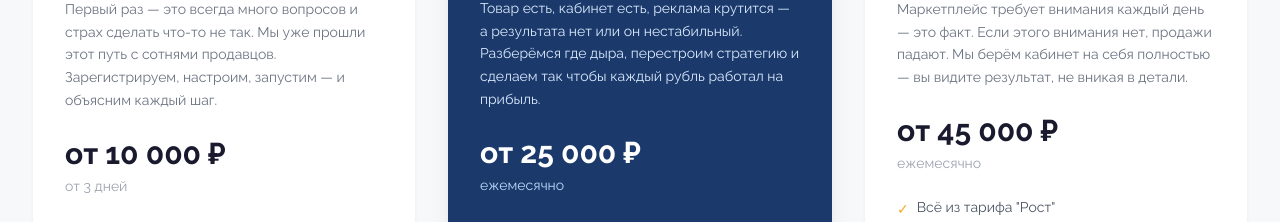
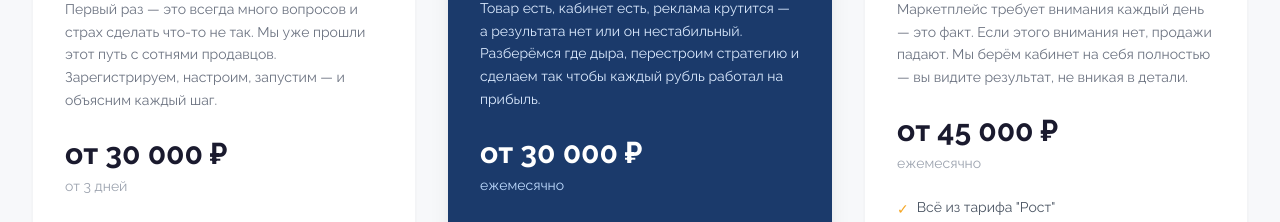
Before and after one commit to yuraz777/sellershelp, a Next.js app: page / in a window 1280 px wide. Shown: the part 5274-5496 px from the top of the page. Built offline with nearby package versions, Linux system fonts and the light colour scheme.

Commit message:
Update Pricing.tsx

```diff
--- a/components/Pricing.tsx
+++ b/components/Pricing.tsx
@@ -4,7 +4,7 @@ const plans = [
     label: 'Только выхожу на маркетплейс',
     title: 'Старт',
     desc: 'Первый раз — это всегда много вопросов и страх сделать что-то не так. Мы уже прошли этот путь с сотнями продавцов. Зарегистрируем, настроим, запустим — и объясним каждый шаг.',
-    price: 'от 10 000 ₽',
+    price: 'от 30 000 ₽',
     period: 'от 3 дней',
     cta: 'Хочу запуститься',
     features: [
@@ -21,7 +21,7 @@ const plans = [
     label: 'Продаю, но что-то идёт не так',
     title: 'Рост',
     desc: 'Товар есть, кабинет есть, реклама крутится — а результата нет или он нестабильный. Разберёмся где дыра, перестроим стратегию и сделаем так чтобы каждый рубль работал на прибыль.',
-    price: 'от 25 000 ₽',
+    price: 'от 30 000 ₽',
     period: 'ежемесячно',
     cta: 'Хочу разобраться',
     features: [
```
